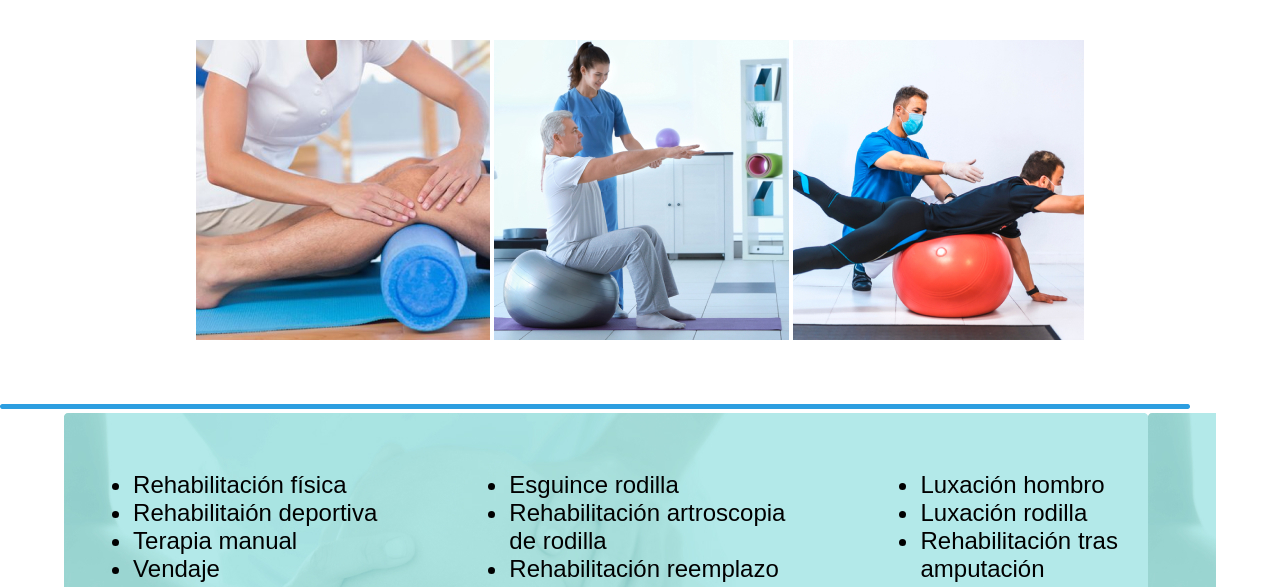
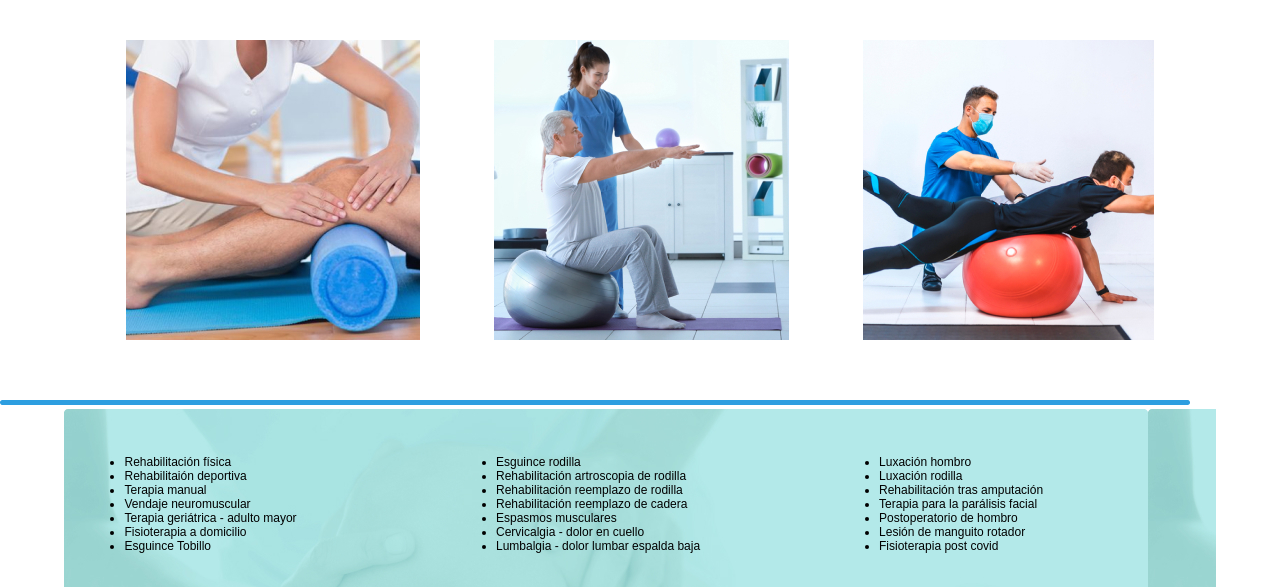
Before and after one commit to jcacunainge/grupo-7-FIJAM, a plain HTML site: page grupo7/proyectoG7/servicios.html in a window 1280 px wide. Shown: the part 343-930 px from the top of the page. Drawn offline with Linux system fonts and the light colour scheme.

Commit message:
actualización estilos página de servicios

```diff
--- a/grupo7/proyectoG7/styles.css
+++ b/grupo7/proyectoG7/styles.css
@@ -179,7 +179,16 @@ footer {
   .main__section1--textos {
     margin: 10%;
   }
-
+  .contenedor__ser--img {
+    display: flex;
+    flex-direction: column;
+    justify-content:space-evenly;
+  }
+  .contenedor__ser--inf{
+    display: flex;
+    flex-direction: column;
+    column-span: all;
+ }
   .footer--especificaciones {
     display: flex;
     flex-direction: row;
@@ -195,9 +204,25 @@ footer {
     margin-top: -10px;
   }
 }
+@media screen and (min-width: 400px){
+
+  .contenedor__ser--img {
+    display: flex;
+    flex-direction: row;
+    flex-wrap: wrap;
+    justify-content:space-evenly;
+  }
+  .contenedor__ser--inf{
+    width: 100%;
+    display: flex;
+    flex-direction: row;
+    font-size: 50%;
+  }
+
+}
 /* INICIO ESTILOS PAGINA DE SERVICIOS*/
 .contenedor__ser {
-  overflow: hidden;
+   overflow: hidden;
 }
 .contenedor__ser--circulo1 {
   position: absolute;
@@ -222,9 +247,9 @@ footer {
 }
 .contenedor__ser--img {
   width: 100%;
-  text-align: center;
   padding: 4%;
-  display: inline-block;
+  display: flex;
+  flex-direction: row;
 }
 
 .contenedor__ser--inf {
@@ -232,21 +257,25 @@ footer {
   display: inline-flex;
   width: 90%;
   margin: 0 5% auto;
+  justify-content:space-evenly;
 }
 .contenedor__ser--inf1 {
-  padding: 3%;
+  width: 27%;
+  padding: 2%;
   font-family: "Source Sans Pro", sans-serif;
   font-size: 150%;
-  margin: 2% 3%;
+  margin: 2% 1%;
 }
 .contenedor__ser--inf2 {
-  padding: 3%;
+  width: 27%;
+  padding: 2%;
   font-family: "Source Sans Pro", sans-serif;
   font-size: 150%;
   margin: 2%;
 }
 .contenedor__ser--inf3 {
-  padding: 3%;
+  width: 27%;
+  padding: 2%;
   font-family: "Source Sans Pro", sans-serif;
   font-size: 150%;
   margin: 2%;
```
